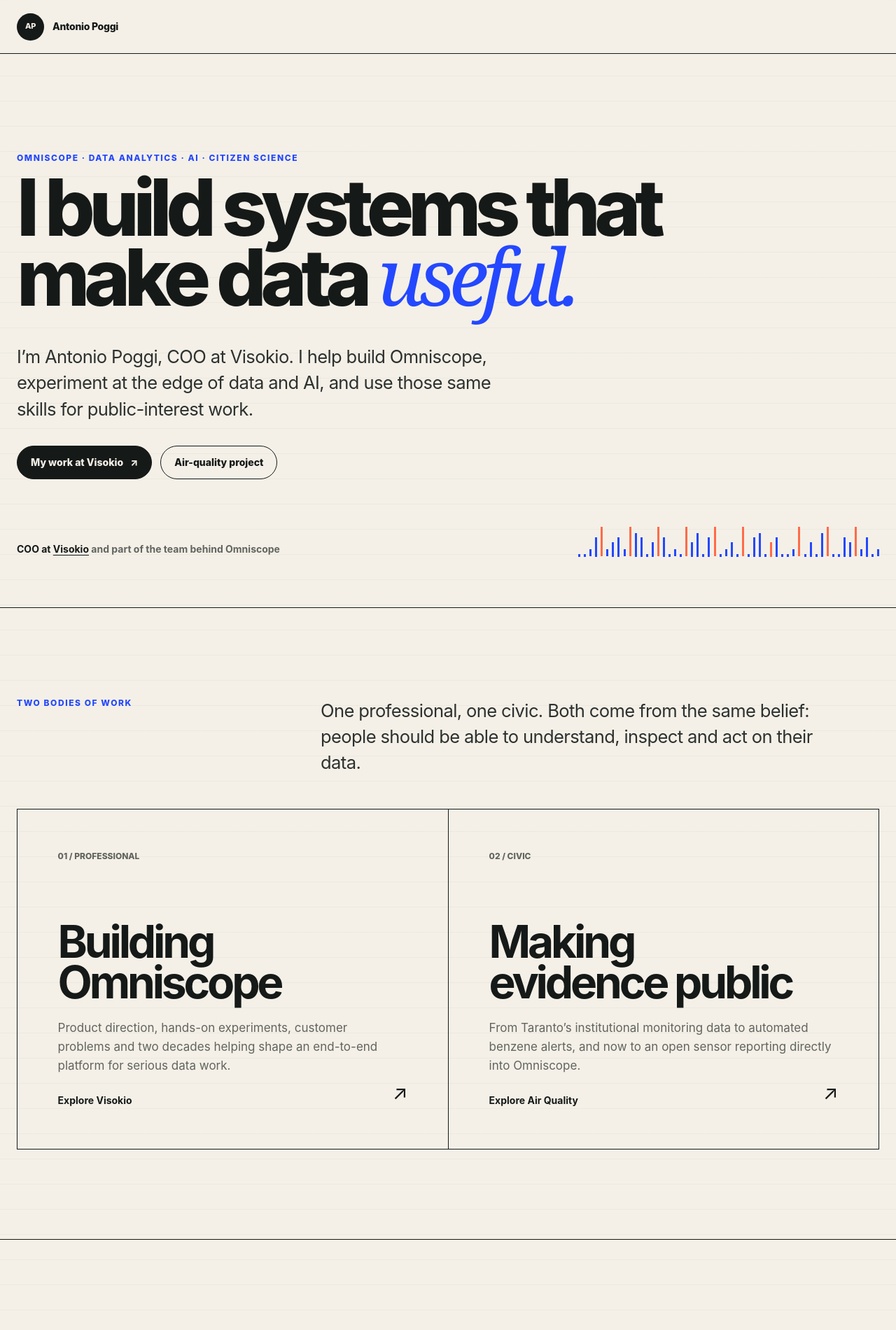
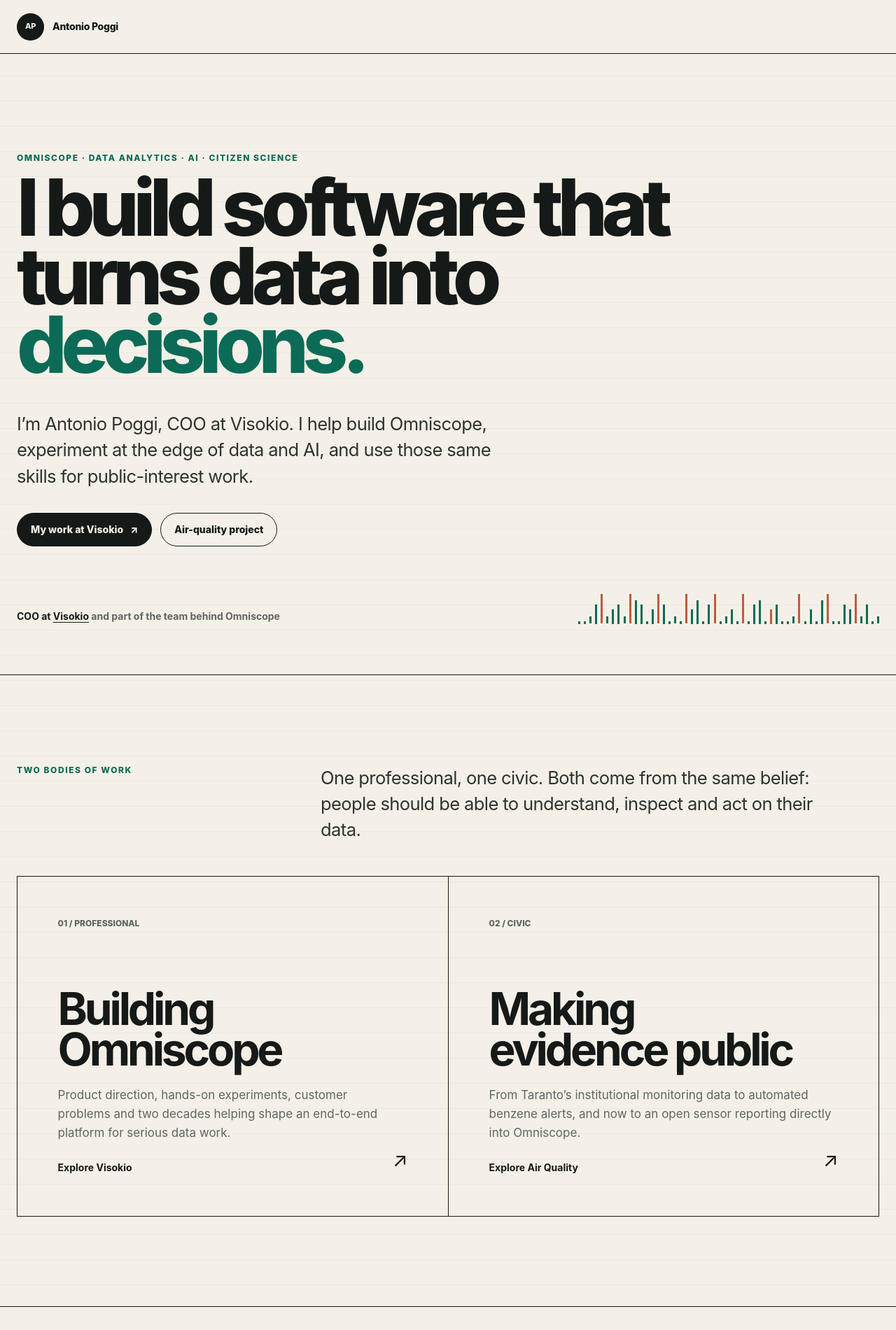
Before and after one commit to toniopoggi/toniopoggi.github.io, a Jekyll site: the page built from index.html, in a window 1280 px wide. Shown: the top 1901 px of the page at 70% size. Built offline with Jekyll 4.4.1, drawn with Linux system fonts in a browser that asks for light colours.

Commit message:
Add automatic dark mode and update hero

```diff
--- a/_layouts/default.html
+++ b/_layouts/default.html
@@ -3,8 +3,9 @@
   <head>
     <meta charset="utf-8">
     <meta name="viewport" content="width=device-width, initial-scale=1">
-    <meta name="theme-color" content="#f4f0e7">
-    <meta name="color-scheme" content="light">
+    <meta name="theme-color" content="#f4f0e7" media="(prefers-color-scheme: light)">
+    <meta name="theme-color" content="#111614" media="(prefers-color-scheme: dark)">
+    <meta name="color-scheme" content="light dark">
 
     {% assign page_title = page.title | default: site.title %}
     {% if page.url == '/' %}
--- a/assets/css/site.css
+++ b/assets/css/site.css
@@ -1,17 +1,55 @@
 :root {
+  color-scheme: light dark;
   --paper: #f4f0e7;
   --paper-deep: #e8e1d3;
   --ink: #151918;
-  --muted: #62645f;
+  --soft-ink: #2d3430;
+  --muted: #5f6661;
   --line: #c9c2b5;
-  --blue: #2448ff;
-  --blue-dark: #1835c7;
-  --signal: #c8f24a;
-  --coral: #ff6b4a;
+  --accent: #0b6b57;
+  --accent-dark: #075144;
+  --signal: #c5db5a;
+  --warm: #bf5b3f;
   --white: #fffdf8;
+  --header-bg: rgba(244, 240, 231, 0.94);
+  --grid-line: rgba(21, 25, 24, 0.035);
+  --orb-line: rgba(21, 25, 24, 0.16);
+  --inverse-bg: #151918;
+  --inverse-ink: #f4f0e7;
+  --inverse-muted: #c9ccc5;
+  --inverse-line: #545752;
+  --selection-ink: #151918;
+  --code-bg: #171b1a;
+  --code-ink: #e9ece6;
   --max: 1240px;
   --reading: 720px;
   --shadow: 0 24px 70px rgba(27, 30, 28, 0.12);
+}
+
+@media (prefers-color-scheme: dark) {
+  :root {
+    --paper: #111614;
+    --paper-deep: #1c2420;
+    --ink: #ece9df;
+    --soft-ink: #d4d8d2;
+    --muted: #a8b0aa;
+    --line: #3b4640;
+    --accent: #65d1b4;
+    --accent-dark: #8ae3ca;
+    --signal: #c3d95b;
+    --warm: #ee8a68;
+    --white: #171d1a;
+    --header-bg: rgba(17, 22, 20, 0.94);
+    --grid-line: rgba(236, 233, 223, 0.055);
+    --orb-line: rgba(236, 233, 223, 0.17);
+    --inverse-bg: #080c0a;
+    --inverse-ink: #f0eee7;
+    --inverse-muted: #b9c0bb;
+    --inverse-line: #3f4944;
+    --code-bg: #080c0a;
+    --code-ink: #e9ece6;
+    --shadow: 0 24px 70px rgba(0, 0, 0, 0.34);
+  }
 }
 
 * {
@@ -27,7 +65,7 @@ body {
   margin: 0;
   color: var(--ink);
   background:
-    linear-gradient(rgba(21, 25, 24, 0.035) 1px, transparent 1px),
+    linear-gradient(var(--grid-line) 1px, transparent 1px),
     var(--paper);
   background-size: 100% 36px;
   font-family: Inter, ui-sans-serif, -apple-system, BlinkMacSystemFont, "Segoe UI", sans-serif;
@@ -50,7 +88,7 @@ a {
 }
 
 a:hover {
-  color: var(--blue);
+  color: var(--accent);
 }
 
 button,
@@ -59,7 +97,7 @@ summary {
 }
 
 ::selection {
-  color: var(--ink);
+  color: var(--selection-ink);
   background: var(--signal);
 }
 
@@ -74,8 +112,8 @@ summary {
   top: 8px;
   left: 8px;
   padding: 8px 12px;
-  color: var(--white);
-  background: var(--ink);
+  color: var(--inverse-ink);
+  background: var(--inverse-bg);
   transform: translateY(-150%);
 }
 
@@ -87,7 +125,7 @@ summary {
   position: relative;
   z-index: 20;
   border-bottom: 1px solid var(--ink);
-  background: rgba(244, 240, 231, 0.94);
+  background: var(--header-bg);
   backdrop-filter: blur(10px);
 }
 
@@ -164,7 +202,7 @@ summary {
 }
 
 .eyebrow {
-  color: var(--blue);
+  color: var(--accent);
 }
 
 .display {
@@ -177,15 +215,16 @@ summary {
 }
 
 .display em {
-  color: var(--blue);
-  font-family: Georgia, "Times New Roman", serif;
-  font-weight: 400;
+  color: var(--accent);
+  font-family: inherit;
+  font-style: normal;
+  font-weight: inherit;
 }
 
 .lead {
   max-width: 710px;
   margin: 0;
-  color: #2d312f;
+  color: var(--soft-ink);
   font-size: clamp(1.23rem, 2vw, 1.65rem);
   line-height: 1.45;
   letter-spacing: -0.025em;
@@ -247,7 +286,7 @@ summary {
   border-radius: 50%;
   background:
     radial-gradient(circle at 40% 35%, var(--signal) 0 4%, transparent 4.5%),
-    repeating-radial-gradient(circle at 50% 50%, transparent 0 8%, rgba(21, 25, 24, 0.16) 8.2% 8.4%, transparent 8.6% 15%);
+    repeating-radial-gradient(circle at 50% 50%, transparent 0 8%, var(--orb-line) 8.2% 8.4%, transparent 8.6% 15%);
   content: "";
   opacity: 0.7;
 }
@@ -287,13 +326,13 @@ summary {
   display: block;
   width: 4px;
   min-height: 4px;
-  background: var(--blue);
+  background: var(--accent);
   animation: settle 700ms both;
 }
 
 .signal-line i:nth-child(3n) { height: 23%; }
 .signal-line i:nth-child(4n) { height: 62%; }
-.signal-line i:nth-child(5n) { height: 94%; background: var(--coral); }
+.signal-line i:nth-child(5n) { height: 94%; background: var(--warm); }
 .signal-line i:nth-child(7n) { height: 46%; }
 .signal-line i:nth-child(11n) { height: 75%; }
 
@@ -347,7 +386,7 @@ summary {
 
 .pillar:hover {
   color: var(--paper);
-  background: var(--blue);
+  background: var(--accent);
 }
 
 .pillar:hover .pillar-number,
@@ -432,7 +471,7 @@ summary {
 }
 
 .article-row:hover h3 {
-  color: var(--blue);
+  color: var(--accent);
 }
 
 .article-row time,
@@ -473,7 +512,7 @@ summary {
 }
 
 .principle .number {
-  color: var(--blue);
+  color: var(--accent);
   font-weight: 800;
 }
 
@@ -529,7 +568,7 @@ summary {
 .statement {
   padding: clamp(64px, 9vw, 110px) 0;
   color: var(--paper);
-  background: var(--blue);
+  background: var(--accent);
 }
 
 .statement blockquote {
@@ -581,7 +620,7 @@ summary {
 }
 
 .body-copy p {
-  color: #343834;
+  color: var(--soft-ink);
 }
 
 .work-grid {
@@ -608,7 +647,7 @@ summary {
 }
 
 .work-card .tag {
-  color: var(--blue);
+  color: var(--accent);
   font-size: 11px;
   font-weight: 800;
   letter-spacing: 0.1em;
@@ -662,7 +701,7 @@ summary {
 
 .timeline-year {
   padding-top: 2px;
-  color: var(--blue);
+  color: var(--accent);
   font-weight: 800;
 }
 
@@ -698,8 +737,8 @@ summary {
 .metric-strip {
   display: grid;
   grid-template-columns: repeat(3, minmax(0, 1fr));
-  color: var(--paper);
-  background: var(--ink);
+  color: var(--inverse-ink);
+  background: var(--inverse-bg);
 }
 
 .metric {
@@ -708,7 +747,7 @@ summary {
 }
 
 .metric + .metric {
-  border-left: 1px solid #545752;
+  border-left: 1px solid var(--inverse-line);
 }
 
 .metric strong {
@@ -723,7 +762,7 @@ summary {
   display: block;
   max-width: 230px;
   margin-top: 14px;
-  color: #c9ccc5;
+  color: var(--inverse-muted);
   font-size: 13px;
 }
 
@@ -952,23 +991,23 @@ summary {
 
 .prose p,
 .prose li {
-  color: #292d2b;
+  color: var(--soft-ink);
 }
 
 .prose a {
-  color: var(--blue-dark);
+  color: var(--accent-dark);
 }
 
 .prose blockquote {
   margin: 48px -54px;
   padding: 28px 48px;
   border-left: 8px solid var(--signal);
-  background: var(--ink);
+  background: var(--inverse-bg);
 }
 
 .prose blockquote p {
   margin: 0;
-  color: var(--paper);
+  color: var(--inverse-ink);
   font-size: clamp(1.35rem, 2.7vw, 2rem);
   line-height: 1.35;
 }
@@ -1001,8 +1040,8 @@ summary {
   margin: 34px 0;
   padding: 24px;
   overflow-x: auto;
-  color: #e9ece6;
-  background: #171b1a;
+  color: var(--code-ink);
+  background: var(--code-bg);
   font-size: 0.85rem;
   line-height: 1.55;
 }
@@ -1055,8 +1094,8 @@ summary {
 
 .site-footer {
   padding: 70px 0 56px;
-  color: var(--paper);
-  background: var(--ink);
+  color: var(--inverse-ink);
+  background: var(--inverse-bg);
 }
 
 .footer-grid {
@@ -1066,13 +1105,13 @@ summary {
 }
 
 .footer-brand .brand-mark {
-  color: var(--ink);
+  color: var(--selection-ink);
   background: var(--signal);
 }
 
 .footer-brand + p,
 .footer-note p {
-  color: #aeb2aa;
+  color: var(--inverse-muted);
   font-size: 13px;
 }
 
@@ -1084,12 +1123,12 @@ summary {
 
 .footer-links a {
   margin: 3px 0;
-  color: var(--paper);
+  color: var(--inverse-ink);
   font-size: 14px;
 }
 
 .site-footer .kicker {
-  color: #7f847b;
+  color: var(--inverse-muted);
 }
 
 .error-page {
@@ -1102,7 +1141,7 @@ summary {
 
 .error-page strong {
   display: block;
-  color: var(--blue);
+  color: var(--accent);
   font-size: clamp(6rem, 20vw, 16rem);
   line-height: 0.8;
   letter-spacing: -0.09em;
@@ -1164,7 +1203,7 @@ summary {
 
   .nav-menu nav a:hover,
   .nav-menu nav a[aria-current="page"] {
-    color: var(--blue);
+    color: var(--accent);
     background: transparent;
   }
 
@@ -1339,7 +1378,7 @@ summary {
   }
 
   .metric + .metric {
-    border-top: 1px solid #545752;
+    border-top: 1px solid var(--inverse-line);
     border-left: 0;
   }
 
--- a/index.html
+++ b/index.html
@@ -6,7 +6,7 @@ body_class: home
 <section class="home-hero">
   <div class="shell">
     <p class="eyebrow">Omniscope · Data analytics · AI · Citizen science</p>
-    <h1 class="display">I build systems that make data <em>useful.</em></h1>
+    <h1 class="display">I build software that turns data into <em>decisions.</em></h1>
     <p class="lead">I’m Antonio Poggi, COO at Visokio. I help build Omniscope, experiment at the edge of data and AI, and use those same skills for public-interest work.</p>
     <div class="button-row">
       <a class="button button-primary" href="{{ '/visokio/' | relative_url }}">My work at Visokio <span aria-hidden="true">↗</span></a>
```
